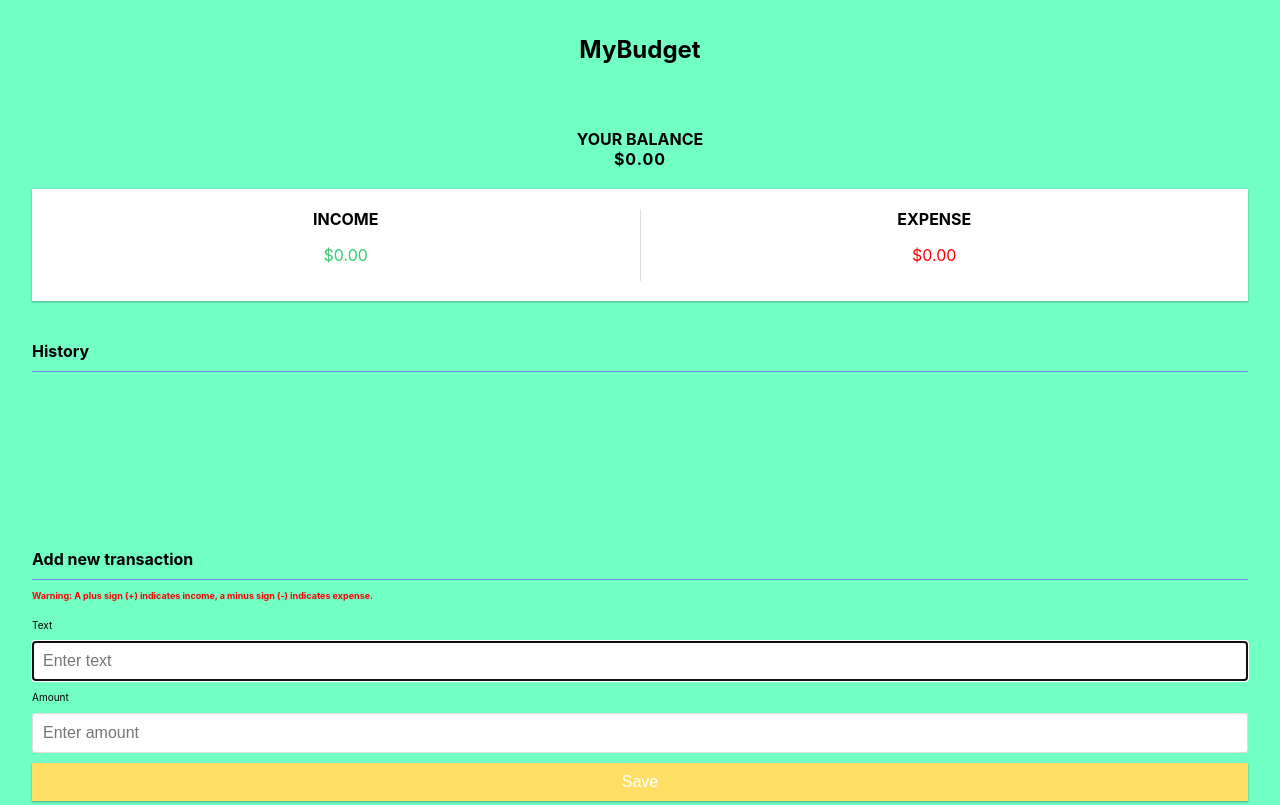
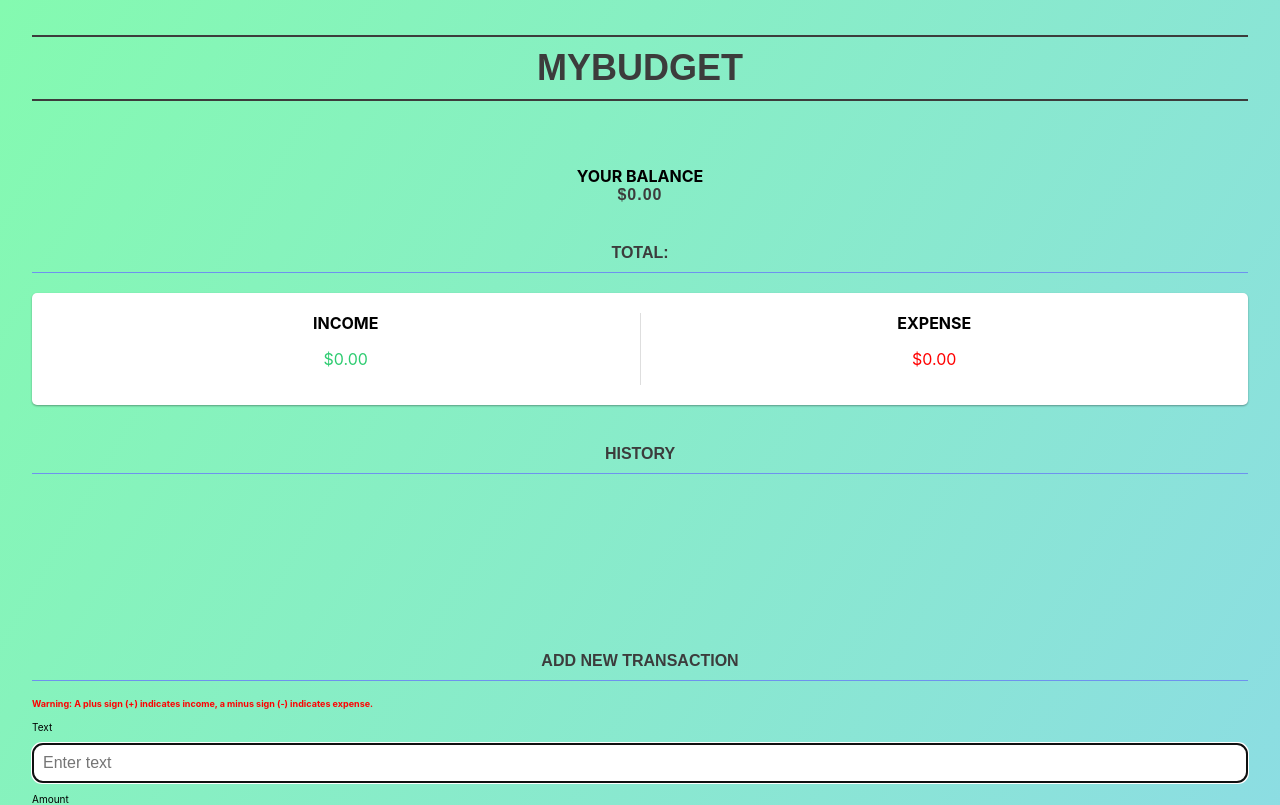
Before and after one commit to xsteparo/kaj-finance-tracker, a plain HTML site: page index.html in a window 1280 px wide. Shown: the top 805 px of the page. Drawn offline with nearby package versions, Linux system fonts and the light colour scheme.

Commit message:
Add files via upload

```diff
--- a/index.css
+++ b/index.css
@@ -20,7 +20,7 @@ Zde nastavujeme box-sizing na border-box pro všechny elementy, což znamená,
 
 
 body {
-    background-color: #71ffc4;
+    background-image: linear-gradient(120deg, #84fab0 0%, #8fd3f4 100%);
     display: flex;
     flex-direction: column;
     align-items: center;
@@ -40,6 +40,20 @@ header {
     text-align: center;
 }
 
+h2 {
+    font-family: 'Arial', sans-serif;
+    font-size: 36px;
+    text-transform: uppercase;
+    color: #3c3c3c;
+    text-align: center;
+    margin: 20px 0;
+    padding: 10px 0;
+    border-top: 2px solid #3c3c3c;
+    border-bottom: 2px solid #3c3c3c;
+}
+
+
+
 main {
     margin: 30px auto;
     width: 350px;
@@ -48,17 +62,28 @@ main {
 h1 {
     letter-spacing: 1px;
     margin: 0;
+    font-family: 'Arial', sans-serif;
+    font-size: 32px;
+    text-transform: uppercase;
+    color: #3c3c3c;
+    text-align: center;
 }
 
 h3 {
     border-bottom: 1px solid #6e92ee;
     padding-bottom: 10px;
     margin: 40px 0 10px;
+    font-family: 'Arial', sans-serif;
+    font-size: 18px;
+    text-transform: uppercase;
+    color: #3c3c3c;
+    text-align: center;
 }
 
 h4 {
     margin: 0;
     text-transform: uppercase;
+    font-size: 16px;
 }
 
 /*
@@ -72,6 +97,7 @@ section .inc-expense-container {
     display: flex;
     justify-content: space-between;
     margin: 20px 0;
+    border-radius: 5px;
 }
 /*
 Nastavení stylu pro každý článek v rámci kontejneru zobrazující příjmy a výdaje.
@@ -111,7 +137,7 @@ Nastavení stylu pro textové a číselné vstupy.
 */
 input[type="text"], input[type="number"] {
     border: 1px solid #dedede;
-    border-radius: 3px;
+    border-radius: 10px;
     display: block;
     font-size: 16px;
     padding: 10px;
@@ -120,15 +146,20 @@ input[type="text"], input[type="number"] {
 
 .btn {
     cursor: pointer;
-    background-color: #ffde66;
-    box-shadow: var(--box-shadow);
-    color: white;
+    background-color: #008CBA; /* Blue background */
     border: none;
+    color: white; /* White text */
     display: block;
     font-size: 16px;
     margin: 10px 0 7px;
     padding: 10px;
     width: 100%;
+    border-radius: 10px;
+    transition: all 0.3s ease 0s; /* Add transition */
+}
+
+.btn:hover {
+    background-color: #00688B; /* Darken background on hover */
 }
 /*
 Nastavení stylu pro tlačítka při focus stavu.
@@ -141,6 +172,7 @@ Nastavení stylu pro tlačítka při focus stavu.
     list-style-type: none;
     padding: 0;
     margin-bottom: 40px;
+
 }
 
 .list li {
@@ -161,10 +193,12 @@ Nastavení stylu pro tlačítka při focus stavu.
 
 .list li.plus {
     border-right: 5px solid #2ecc71;
+    border-radius: 5px;
 }
 
 .list li.minus {
     border-right: 5px solid #ff0000;
+    border-radius: 5px;
 }
 
 .delete-btn {
@@ -230,6 +264,7 @@ Definice animace remove3d, která rotuje element kolem osy Y, zatímco jeho prů
     margin: 4px 2px; /* Some margin */
     cursor: pointer; /* Add a mouse pointer on hover */
     transition-duration: 0.4s; /* Add transition (optional) */
+    border-radius: 5px;
 }
 .controlButton:hover {
     background-color: white;
--- a/index.html
+++ b/index.html
@@ -24,6 +24,7 @@
 
     <!-- Income and Expense section -->
     <section>
+        <h3>Total:</h3>
         <div class="inc-expense-container">
             <!-- Income section -->
             <article>
@@ -51,8 +52,8 @@
     <!-- New transaction input form -->
     <section>
         <h3>Add new transaction</h3>
-        <h2 style="color: red; font-weight: bold;font-size: 9px">Warning: A plus sign (+) indicates income, a minus sign (-) indicates expense.
-        </h2>
+        <span style="color: red; font-weight: bold;font-size: 9px">Warning: A plus sign (+) indicates income, a minus sign (-) indicates expense.
+        </span>
         <form id="form">
             <div class="form-control">
                 <label for="text">Text</label>
@@ -73,9 +74,7 @@
     </section>
 
     <!-- Chart section to visualize the transactions -->
-    <section>
-        <canvas id="myChart"></canvas>
-    </section>
+    <canvas id="myChart"></canvas>
 
     <!-- Video section -->
     <div id="videoContainer">
```
